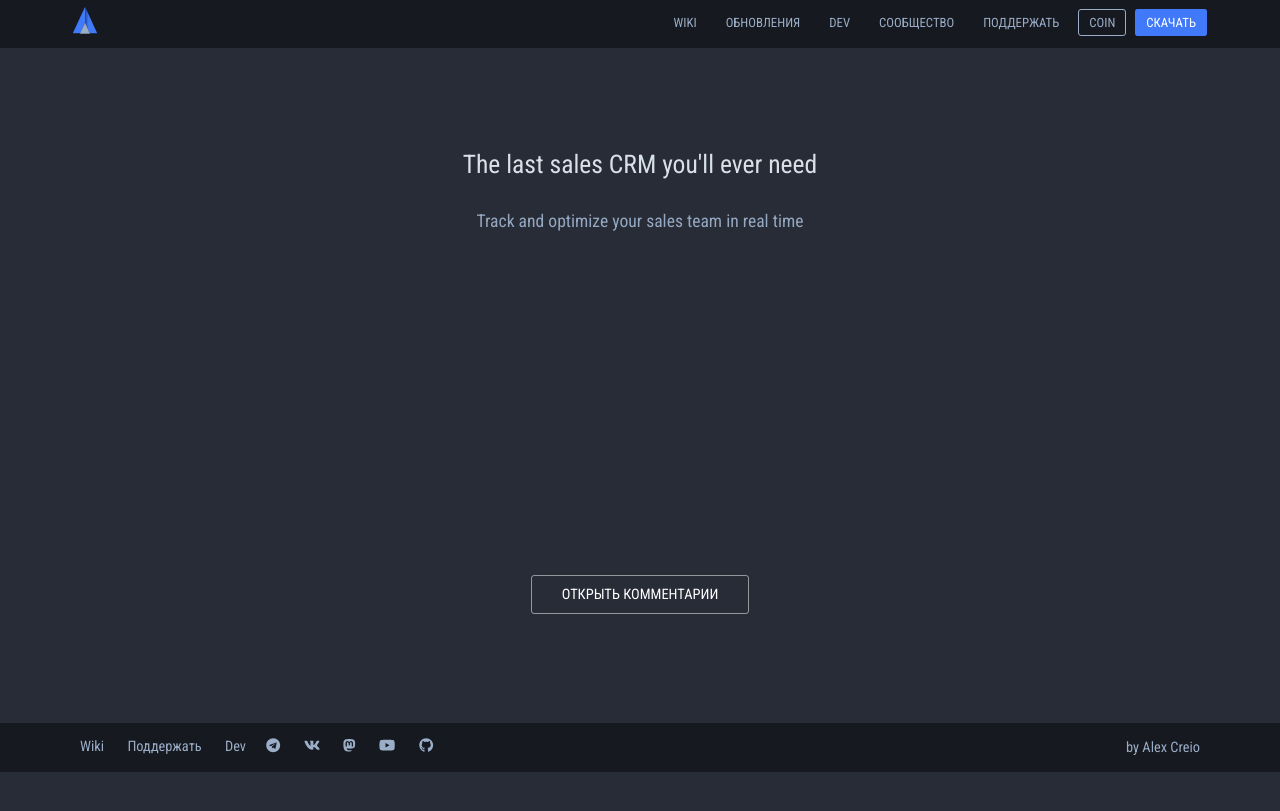
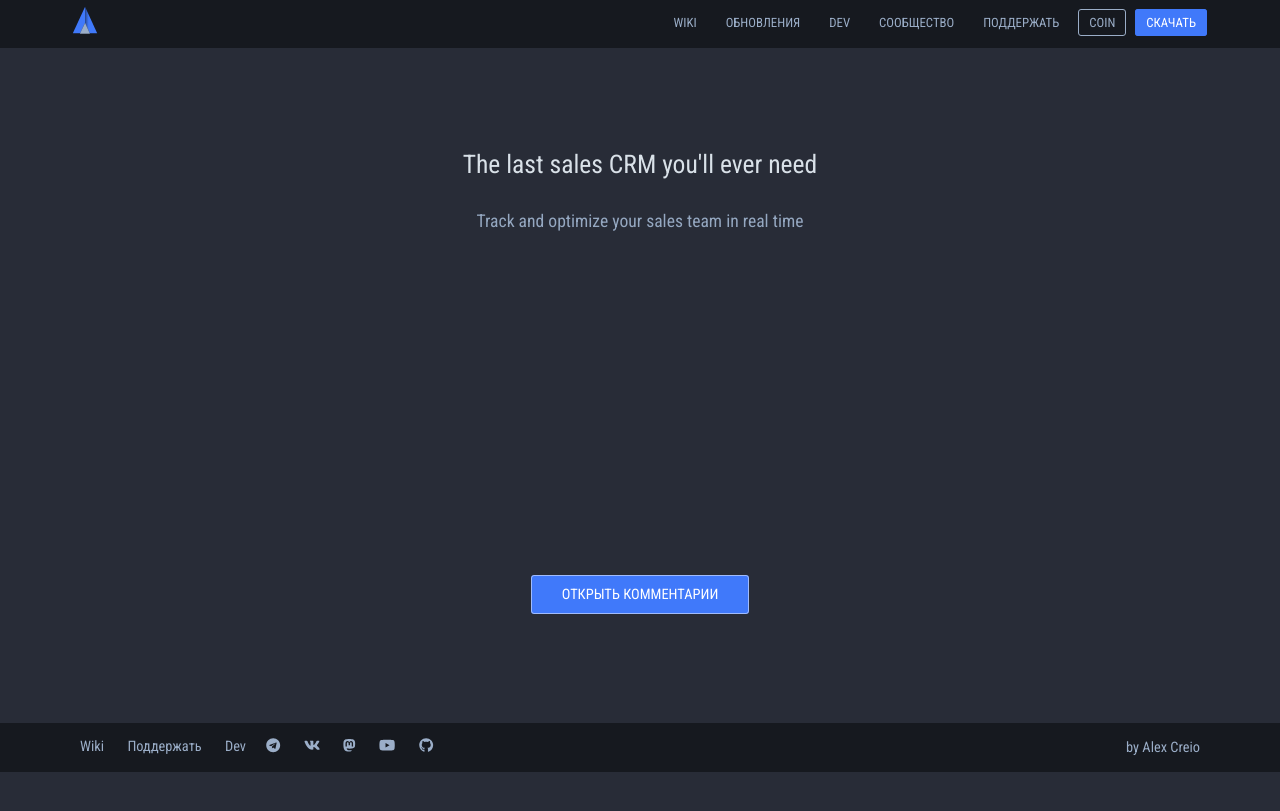
Before and after one commit to bullik01/ctlos.github.io, a Jekyll site: the page built from _pages/up.html, in a window 1280 px wide. Shown: the top 811 px of the page. Built offline with Jekyll 4.4.1, drawn with Linux system fonts in a browser that asks for light colours; nearby versions of some CDN libraries; a script that is not in the unit is left out; comment, search, counter and statistics services are not loaded.

Commit message:
2019.05.14 Update

```diff
--- a/_sass/elements.scss
+++ b/_sass/elements.scss
@@ -119,11 +119,11 @@ p, address {
 .button-get {
 	margin: 40px 0;
 	a {
+		background: $brand_accent;
 		color: $light_color;
 		text-decoration: none;
 		text-transform: uppercase;
 		padding: 10px 30px;
-		background: $bgc_darker;
 		border-radius: 3px;
 		border: 1px solid rgba(255,255,255,.5);
 		transition: .2s ease-in-out;
```
